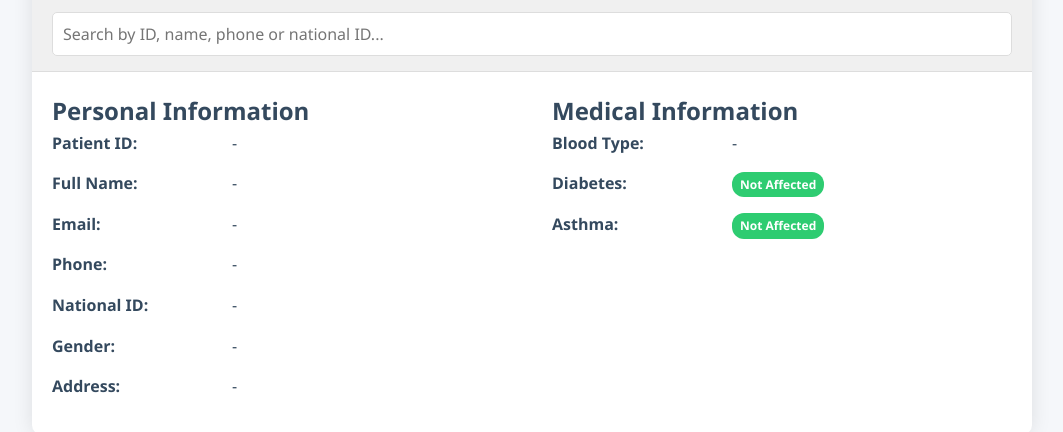
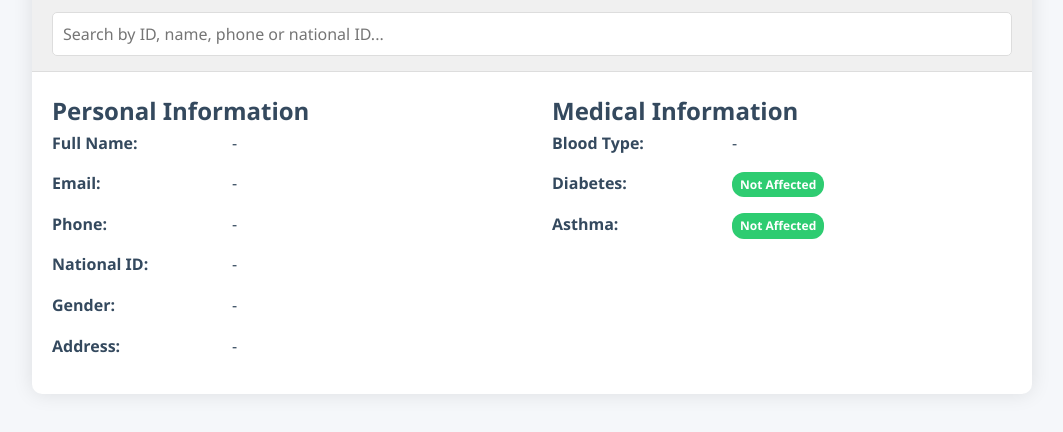
Before and after one commit to osamakemekem/cardo, a plain HTML site: page index.html in a window 1280 px wide. Shown: the part 114-546 px from the top of the page, without its empty margins (108-1171 px from the left). Drawn offline with Linux system fonts and the light colour scheme.

Commit message:
index.html

```diff
--- a/index.html
+++ b/index.html
@@ -137,10 +137,10 @@
         <div class="info-section">
             <div class="personal-info">
                 <h2>Personal Information</h2>
-                <div class="info-row">
+                <!-- <div class="info-row">
                     <div class="info-label">Patient ID:</div>
                     <div class="info-value" id="patient-id">-</div>
-                </div>
+                </div> -->
                 <div class="info-row">
                     <div class="info-label">Full Name:</div>
                     <div class="info-value" id="full-name">-</div>
@@ -203,7 +203,7 @@
         firebase.initializeApp(firebaseConfig);
         const db = firebase.firestore();
 
-        const patientIdEl = document.getElementById('patient-id');
+        // const patientIdEl = document.getElementById('patient-id');
         const fullNameEl = document.getElementById('full-name');
         const emailEl = document.getElementById('email');
         const phoneEl = document.getElementById('phone');
@@ -227,7 +227,7 @@
         }
 
         function displayPatientData(userData, medicalData) {
-            patientIdEl.textContent = userData.id || '-';
+            // patientIdEl.textContent = userData.id || '-';
             fullNameEl.textContent = userData.fullName || '-';
             emailEl.textContent = userData.email || '-';
             phoneEl.textContent = userData.phoneNumber || '-';
```
